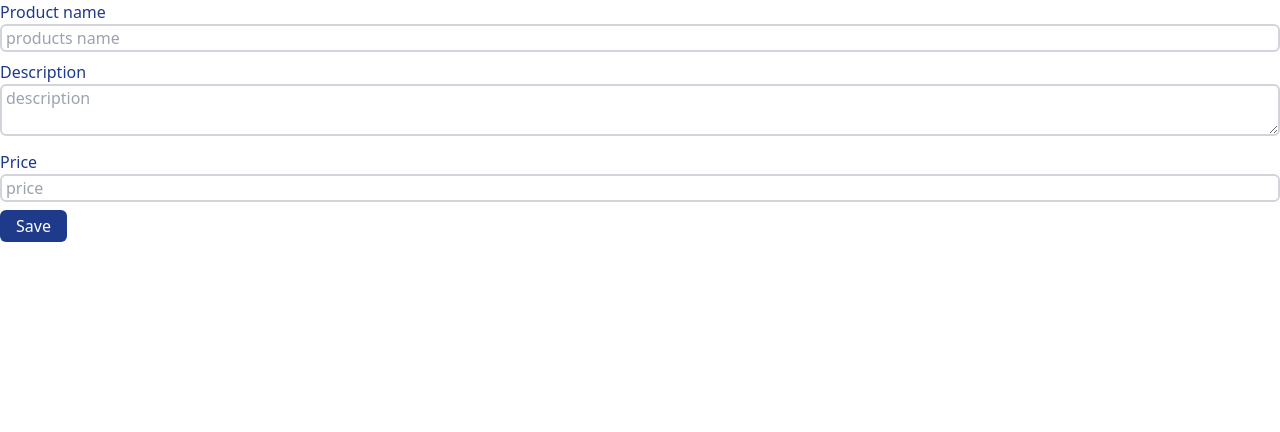
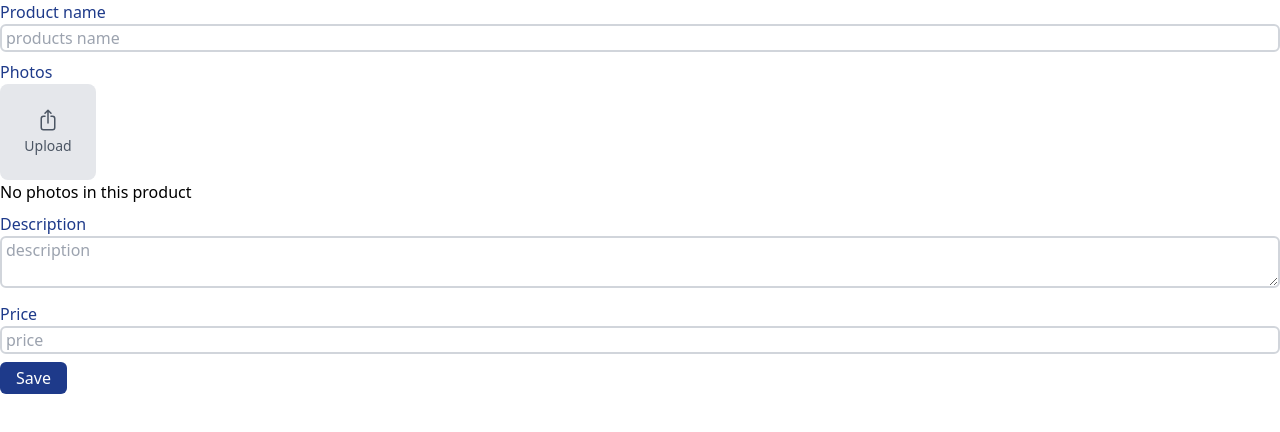
Before and after one commit to DaoTruongNghi/ecommerce_project, a Next.js app in the folder ecommerce-admin/: page /components/ProductForm in a window 1280 px wide. Shown: the top 432 px of the page. Built offline with nearby package versions, Linux system fonts and the light colour scheme.

Commit message:
Ready to build api/upload.js

```diff
--- /dev/null
+++ b/ecommerce-admin/pages/api/upload.js
@@ -0,0 +1,5 @@
+export default async function handle(req, res) {}
+
+export const config = {
+  api: { bodyParser: false },
+};
--- a/ecommerce-admin/pages/components/ProductForm.js
+++ b/ecommerce-admin/pages/components/ProductForm.js
@@ -9,6 +9,7 @@ export default function ProductForm({
   title: existingTitle,
   description: existingDescription,
   price: existingPrice,
+  images,
 }) {
   // State
   const [title, setTitle] = useState(existingTitle || "");
@@ -35,6 +36,16 @@ export default function ProductForm({
 
   if (goToProducts) router.push("/products");
 
+  async function uploadImages(ev) {
+    const files = ev.target?.files;
+    if (files?.length > 0) {
+      const data = new FormData();
+      console.log(files);
+      files.forEach((file) => data.append("file", file));
+      const res = await axios.post("/api/upload", data);
+      console.log(res.data);
+    }
+  }
   return (
     <form onSubmit={saveProduct}>
       <label>Product name</label>
@@ -44,6 +55,32 @@ export default function ProductForm({
         value={title}
         onChange={(ev) => setTitle(ev.target.value)}
       />
+      <label>Photos</label>
+      <div className="mb-2">
+        <label
+          className="w-24 h-24 flex flex-col justify-center
+          items-center rounded-lg text-sm text-gray-600 gap-1
+          bg-gray-200 cursor-pointer"
+        >
+          <svg
+            xmlns="http://www.w3.org/2000/svg"
+            fill="none"
+            viewBox="0 0 24 24"
+            strokeWidth={1.5}
+            stroke="currentColor"
+            className="w-6 h-6"
+          >
+            <path
+              strokeLinecap="round"
+              strokeLinejoin="round"
+              d="M9 8.25H7.5a2.25 2.25 0 00-2.25 2.25v9a2.25 2.25 0 002.25 2.25h9a2.25 2.25 0 002.25-2.25v-9a2.25 2.25 0 00-2.25-2.25H15m0-3l-3-3m0 0l-3 3m3-3V15"
+            />
+          </svg>
+          <div>Upload</div>
+          <input type="file" onChange={uploadImages} className="hidden"></input>
+        </label>
+        {!images?.length && <div>No photos in this product</div>}
+      </div>
 
       <label>Description</label>
       <textarea
```
Also changed, not shown: 1 other file (tests, documents, lock files or other folders).
